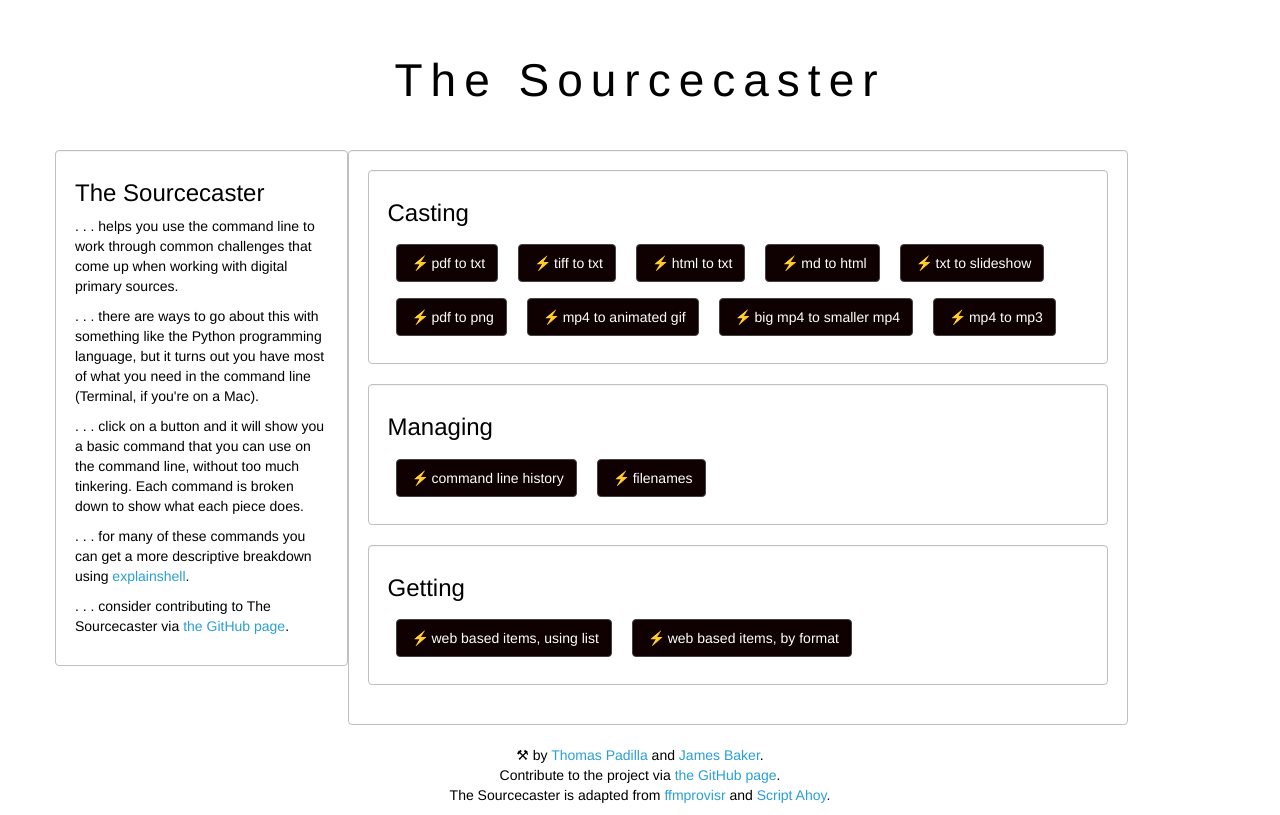
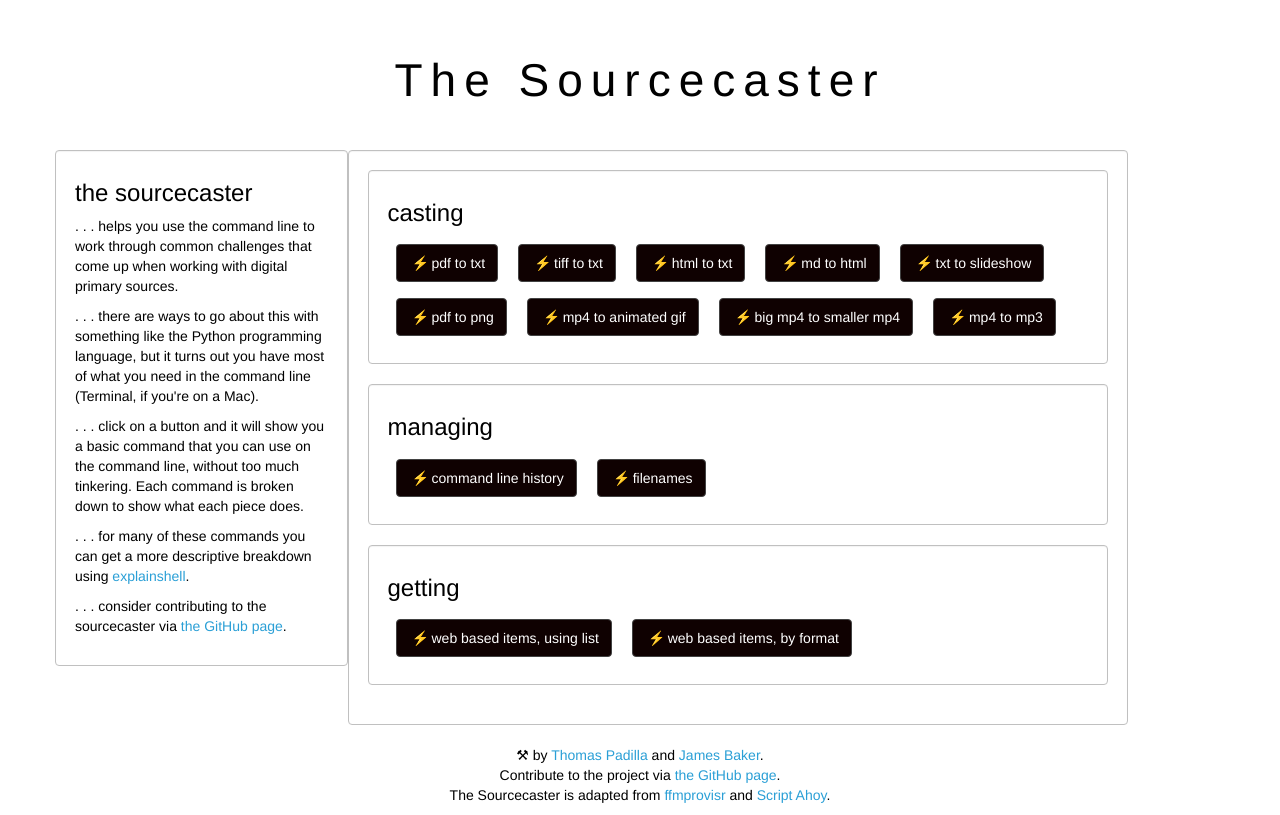
Before and after one commit to thomasgpadilla/sourcecaster, a plain HTML site: page index.html in a window 1280 px wide. Drawn offline with Linux system fonts and the light colour scheme.

Commit message:
Update index.html

```diff
--- a/index.html
+++ b/index.html
@@ -4,7 +4,7 @@
       href="http://thomasgpadilla.github.io/sourcecaster/favicon.ico">
 <html lang="en">
   <head>
-    <title>The Sourcecaster</title>
+    <title>the sourcecaster</title>
     <meta charset="utf-8">
 
     <link href='https://fonts.googleapis.com/css?family=Montserrat:400,700' rel='stylesheet' type='text/css'>
@@ -28,17 +28,17 @@
 <div class="row">
 
 <div class="well col-md-3 col-md-offset-0">
-	<h4>The Sourcecaster</h4>
+	<h4>the sourcecaster</h4>
 <p> . . . helps you use the command line to work through common challenges that come up when working with digital primary sources.</p>
   <p> . . . there are ways to go about this with something like the Python programming language, but it turns out you have most of what you need in the command line (Terminal, if you're on a Mac).</p>
   <p> . . . click on a button and it will show you a basic command that you can use on the command line, without too much tinkering. Each command is broken down to show what each piece does.</p>
   <p> . . . for many of these commands you can get a more descriptive breakdown using <a href="http://explainshell.com/" target="_blank">explainshell</a>.</p>
-<p> . . . consider contributing to The Sourcecaster via <a href="https://github.com/thomasgpadilla/sourcecaster" target="_blank">the GitHub page</a>.</p>
+<p> . . . consider contributing to the sourcecaster via <a href="https://github.com/thomasgpadilla/sourcecaster" target="_blank">the GitHub page</a>.</p>
 </div>
 
 <div class="well col-md-8 col-md-offset-0">
 
- <div class="well"><h4>Casting</h4>
+ <div class="well"><h4>casting</h4>
   <!-- pdf to txt -->
   <span data-toggle="modal" data-target=".to_txt"><button type="button" class="btn btn-default" data-toggle="tooltip" data-placement="bottom" title="pdf to txt">pdf to txt</button></span>
   <div class="modal fade to_txt" tabindex="-1" role="dialog" aria-labelledby="myLargeModalLabel">
@@ -257,7 +257,7 @@
 
 
   <div class="well">
-  <h4>Managing</h4>
+  <h4>managing</h4>
 
   <!-- save command line history -->
   <span data-toggle="modal" data-target=".create_gif"><button type="button" class="btn btn-default" data-toggle="tooltip" data-placement="bottom" title="command line history">command line history</button></span>
@@ -307,7 +307,7 @@
 
 
    <div class="well">
-  <h4>Getting</h4>
+  <h4>getting</h4>
 
         <!-- scrape items, using list -->
   <span data-toggle="modal" data-target=".webfiles"><button type="button" class="btn btn-default" data-toggle="tooltip" data-placement="bottom" title="web based items, using list">web based items, using list</button></span>
```
